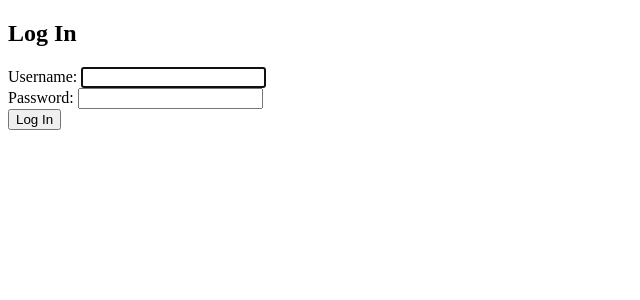
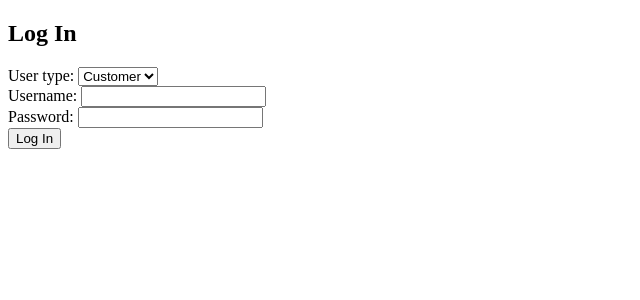
Before and after one commit to jacbroberts/IntroToSEGroup6, a Django app: page /accounts/login/ in a window 1280 px wide. Shown: the top 300 px of the page, without its empty margins (0-640 px from the left). Run offline with Django 5.2, Linux system fonts and the light colour scheme.

Commit message:
changed user registration and login process and retested

```diff
--- a/project/accounts/forms.py
+++ b/project/accounts/forms.py
@@ -1,5 +1,8 @@
 from django import forms
-
+from django.contrib.auth.forms import UserCreationForm
+from django.contrib.auth.models import User
+from .models import Customer, Seller
+from django.contrib.auth import authenticate, login
 class SellerEditForm(forms.Form):
     business_name = forms.CharField(label="Business Name", max_length=50)
 
@@ -9,3 +12,46 @@ class CustomerEditForm(forms.Form):
     city = forms.CharField(label="City",max_length=50)
     state = forms.CharField(label="State",max_length=2)
     zip_code = forms.CharField(label="Zip Code", max_length=5)
+
+user_type_choices = [
+    ('Customer','Customer'),
+    ('Seller', 'Seller'),
+    ('Admin', 'Admin'),
+]
+
+class CustomUserCreationForm(UserCreationForm):
+    user_type = forms.ChoiceField(choices=user_type_choices)
+
+    class Meta(UserCreationForm.Meta):
+        model = User
+        fields = ("username","user_type","password1","password2")
+
+class UserLoginForm(forms.Form):
+    user_type = forms.ChoiceField(choices=user_type_choices)
+    username = forms.CharField()
+    password = forms.CharField(widget=forms.PasswordInput)
+
+    def clean(self):
+        cleaned_data = super().clean()
+        username = cleaned_data.get('username')
+        password = cleaned_data.get('password')
+
+        if username and password:
+            user = authenticate(username=username, password=password)
+            if not user:
+                raise forms.ValidationError('This user does not exist')
+            if not user.check_password(password):
+                raise forms.ValidationError('Incorrect username or password')
+            if not user.is_active:
+                raise forms.ValidationError('Account inactive')
+        return cleaned_data
+
+    def login(self, request):
+        if self.is_valid():
+            username = self.cleaned_data.get('username')
+            password = self.cleaned_data.get('password')
+            user = authenticate(request, username=username, password=password)
+            if user is not None:
+                login(request, user)
+                return True
+        return False
--- a/project/accounts/tests.py
+++ b/project/accounts/tests.py
@@ -11,6 +11,7 @@ class RegistrationTestCase(TestCase):
         User = get_user_model()
         response = self.client.post('/accounts/signup/', {
             'username':'testuser',
+            'user_type':'Customer',
             'password1':'testpassword',
             'password2':'testpassword'
         })
@@ -22,11 +23,13 @@ class RegistrationTestCase(TestCase):
         User = get_user_model()
         response = self.client.post('/accounts/signup/', {
             'username':'testuser',
+            'user_type':'Customer',
             'password1':'testpassword',
             'password2':'testpassword'
         })
         response = self.client.post('/accounts/signup/', {
             'username':'testuser',
+            'user_type':'Customer',
             'password1':'testpassword',
             'password2':'testpassword'
         })
@@ -37,6 +40,7 @@ class RegistrationTestCase(TestCase):
     def test_registration_shortpassword(self):
         response = self.client.post('/accounts/signup/', {
             'username':'testuser',
+            'user_type':'Customer',
             'password1':'test',
             'password2':'test'
         })
@@ -45,6 +49,7 @@ class RegistrationTestCase(TestCase):
     def test_customer(self):
         response = self.client.post('/accounts/signup/', {
                 'username':'testuser',
+                'user_type':'Customer',
                 'password1':'testpassword',
                 'password2':'testpassword'
             })
@@ -61,6 +66,7 @@ class RegistrationTestCase(TestCase):
     def test_seller(self):
         response = self.client.post('/accounts/signup/', {
                 'username':'testuser',
+                'user_type':'Customer',
                 'password1':'testpassword',
                 'password2':'testpassword'
             })
--- a/project/accounts/urls.py
+++ b/project/accounts/urls.py
@@ -1,11 +1,12 @@
 from django.urls import path
 
-from .views import SignUpView, edit_seller, edit_customer, make_customer, make_seller
+from .views import edit_seller, edit_customer, make_customer, make_seller, signup, login
 
 app_name = "accounts"
 
 urlpatterns = [
-    path("signup/", SignUpView.as_view(), name="signup"),
+    path("signup/", signup, name="signup"),
+    path("login/", login, name="login"),
     path("edit_seller/", edit_seller , name="seller_edit"),
     path("edit_customer/", edit_customer, name="customer_edit"),
     path("create_seller/",make_seller, name="create_seller"),
--- a/project/accounts/views.py
+++ b/project/accounts/views.py
@@ -1,4 +1,4 @@
-from django.shortcuts import render
+from django.shortcuts import render, redirect
 from django.http import HttpResponse
 from .forms import SellerEditForm, CustomerEditForm
 
@@ -12,11 +12,38 @@ from django.shortcuts import render, get_object_or_404
 from django.http import HttpResponseRedirect
 from django.urls import reverse
 from django.contrib.auth.decorators import login_required, permission_required
-
+from .forms import CustomUserCreationForm, UserLoginForm
 class SignUpView(CreateView):
     form_class = UserCreationForm
     success_url = reverse_lazy("login")
     template_name = "registration/signup.html"
+
+def signup(request):
+    if request.method == "POST":
+        form = CustomUserCreationForm(request.POST)
+        if form.is_valid():
+            form.save()
+            type = request.POST.get("user_type")
+            if type=="Customer":
+                return redirect('accounts:create_customer')
+            if type=="Seller":
+                return redirect('accounts:create_seller')
+            if type=="Admin":
+                return redirect('login')
+
+    else:
+        form = CustomUserCreationForm()
+    return render(request, 'registration/signup.html', {'form':form})
+
+def login(request):
+    if request.method == "POST":
+        form = UserLoginForm(request.POST)
+        if form.is_valid():
+            form.login(request)
+            return redirect(request.POST.get('next'))
+    else:
+        form = UserLoginForm()
+    return render(request, 'registration/login.html', {'form':form})
 
 @login_required
 def make_seller(request):
@@ -34,8 +61,6 @@ def make_customer(request):
     else:
         c = Customer.objects.create(user=request.user, street_address_1="", street_address_2="", city="", state="", zip_code="")
         return HttpResponseRedirect(reverse('accounts:customer_edit'))
-
-
 
 
 @login_required
--- a/project/store/tests.py
+++ b/project/store/tests.py
@@ -16,10 +16,11 @@ class StoreTestCase(TestCase):
         )
         c = Client()
         response = self.client.post('/accounts/login/', {
+            'user_type':'user_type',
             'username':'testuser',
             'password':'testpassword'
         })
-        self.assertEqual(response.status_code, 302)
+        self.assertEqual(response.status_code, 200)
         r = c.login(username='testuser', password='testpassword')
         self.assertTrue(r)
 
@@ -32,6 +33,7 @@ class StoreTestCase(TestCase):
         )
         c = Client()
         response = self.client.post('/accounts/login/', {
+            'user_type':'user_type',
             'username':'testuser',
             'password':''
         })
@@ -49,6 +51,7 @@ class StoreTestCase(TestCase):
         )
         c = Client()
         response = self.client.post('/accounts/login/', {
+            'user_type':'user_type',
             'username':'testuser',
             'password':'wrongpassword'
         })
--- a/project/store/views.py
+++ b/project/store/views.py
@@ -8,8 +8,6 @@ from accounts.models import Seller, Customer
 def index(request):
     return HttpResponse("Hello, world. You're at the store index.")
 
-def login(request):
-    pass
 
 @login_required
 def product_list(request):
--- a/project/templates/registration/login.html
+++ b/project/templates/registration/login.html
@@ -8,6 +8,7 @@
 <form method="post">
   {% csrf_token %}
   {{ form }}
+  <input type="hidden" name="next" value="{{ request.GET.next|default:'/' }}" />
   <button type="submit">Log In</button>
 </form>
 {% endblock %}
--- a/project/templates/registration/signup.html
+++ b/project/templates/registration/signup.html
@@ -4,9 +4,9 @@
 
 {% block content %}
 <h2>Sign up</h2>
-<form method="post">
+<form method="POST">
   {% csrf_token %}
-  {{ form }}
-  <button type="submit">Sign Up</button>
+  {{ form.as_p }}
+  <button type="submit">Register</button>
 </form>
 {% endblock %}
```
Also changed, not shown: project/db.sqlite3.
